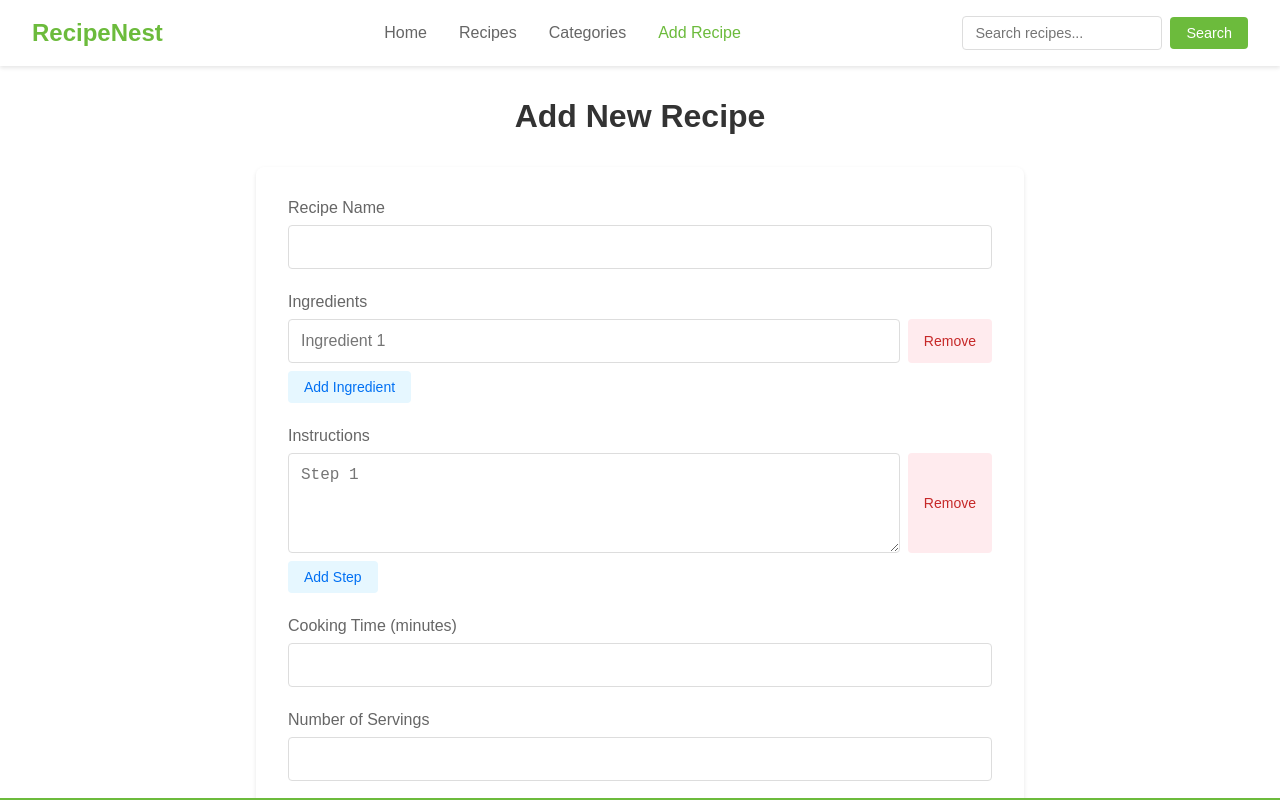
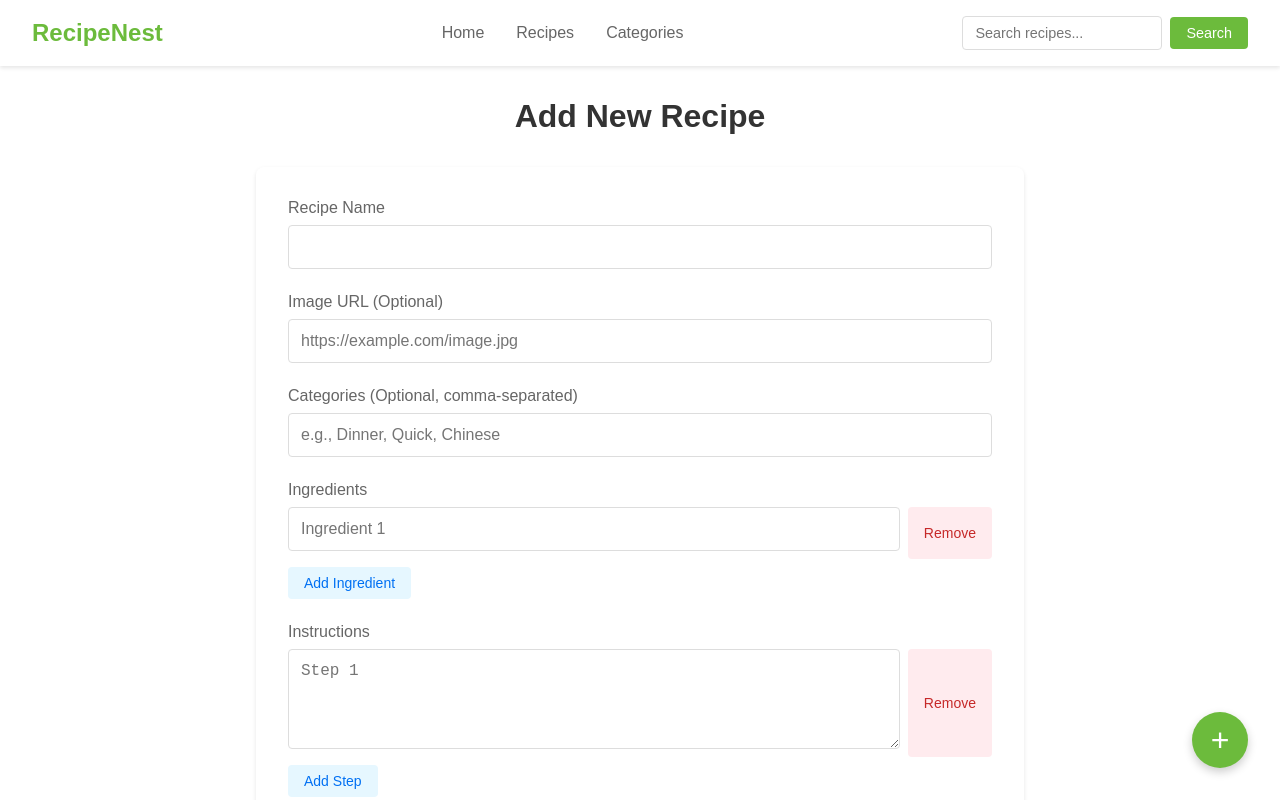
Before and after one commit to noiorhyun/yuexuan-recipe, a Next.js app: page /recipes/add in a window 1280 px wide. Shown: the top 800 px of the page. Built offline with nearby package versions, Linux system fonts and the light colour scheme.

Commit message:
update add recipe

```diff
--- /dev/null
+++ b/app/components/FloatingAddButton.js
@@ -0,0 +1,12 @@
+'use client';
+
+import Link from 'next/link';
+import styles from './FloatingAddButton.module.css';
+
+export default function FloatingAddButton() {
+  return (
+    <Link href="/recipes/add" className={styles.fab} title="Add New Recipe">
+      <span className={styles.icon}>+</span>
+    </Link>
+  );
+}
--- /dev/null
+++ b/app/components/FloatingAddButton.module.css
@@ -0,0 +1,28 @@
+.fab {
+  position: fixed;
+  bottom: 2rem;
+  right: 2rem;
+  width: 56px;
+  height: 56px;
+  background-color: #6CBB3C; /* Use theme color */
+  color: white;
+  border-radius: 50%;
+  display: flex;
+  align-items: center;
+  justify-content: center;
+  box-shadow: 0 4px 10px rgba(0, 0, 0, 0.2);
+  text-decoration: none;
+  z-index: 1000; /* Ensure it's above other content */
+  transition: background-color 0.2s ease-in-out, transform 0.2s ease-in-out;
+}
+
+.fab:hover {
+  background-color: #589e31; /* Darker theme color */
+  transform: scale(1.05); /* Slight grow effect */
+}
+
+.icon {
+  font-size: 2rem;
+  line-height: 1; /* Adjust for vertical centering */
+  font-weight: 300;
+}
--- a/app/components/Navbar.js
+++ b/app/components/Navbar.js
@@ -48,12 +48,6 @@ export default function Navbar() {
         >
           Categories
         </Link>
-        <Link
-          href="/recipes/add"
-          className={`${styles.link} ${pathname === '/recipes/add' ? styles.active : ''}`}
-        >
-          Add Recipe
-        </Link>
       </div>
       <form onSubmit={handleSearch} className={styles.searchForm}>
         <input
--- a/app/layout.js
+++ b/app/layout.js
@@ -1,5 +1,6 @@
 import './globals.css';
 import Navbar from './components/Navbar';
+import FloatingAddButton from './components/FloatingAddButton';
 
 export const metadata = {
   title: 'RecipeNest',
@@ -11,7 +12,8 @@ export default function RootLayout({ children }) {
     <html lang="en">
       <body>
         <Navbar />
-        {children}
+        <main>{children}</main>
+        <FloatingAddButton />
       </body>
     </html>
   );
--- a/app/page.js
+++ b/app/page.js
@@ -13,11 +13,6 @@ export default function Home() {
         </div>
 
         <div className={styles.content}>
-          <div className={styles.ctas}>
-            <Link href="/recipes" className={styles.primary}>
-              View All Recipes
-            </Link>
-          </div>
 
           <div className={styles.loginSection}>
             <LoginForm />
--- a/app/recipes/add/page.js
+++ b/app/recipes/add/page.js
@@ -10,7 +10,9 @@ export default function AddRecipe() {
     ingredients: [''],
     instructions: [''],
     cookingTime: '',
-    servings: ''
+    servings: '',
+    category: '',
+    imageUrl: ''
   });
   const [error, setError] = useState('');
   const router = useRouter();
@@ -52,21 +54,32 @@ export default function AddRecipe() {
     e.preventDefault();
     setError('');
 
+    const recipeData = {
+      ...recipe,
+      cookingTime: parseInt(recipe.cookingTime, 10) || 0,
+      servings: parseInt(recipe.servings, 10) || 0,
+      ingredients: recipe.ingredients.filter(item => item.trim() !== ''),
+      instructions: recipe.instructions.filter(item => item.trim() !== ''),
+      category: recipe.category.split(',').map(cat => cat.trim()).filter(cat => cat !== '')
+    };
+
+    if (!recipeData.name || recipeData.ingredients.length === 0 || recipeData.instructions.length === 0 || !recipeData.cookingTime || !recipeData.servings) {
+      setError('Please fill in all required fields (Name, Ingredients, Instructions, Cooking Time, Servings).');
+      return;
+    }
+
     try {
       const response = await fetch('/api/recipes', {
         method: 'POST',
         headers: {
           'Content-Type': 'application/json',
         },
-        body: JSON.stringify({
-          ...recipe,
-          ingredients: recipe.ingredients.filter(item => item.trim() !== ''),
-          instructions: recipe.instructions.filter(item => item.trim() !== '')
-        }),
+        body: JSON.stringify(recipeData),
       });
 
       if (!response.ok) {
-        throw new Error('Failed to add recipe');
+        const errorData = await response.json();
+        throw new Error(errorData.error || 'Failed to add recipe');
       }
 
       router.push('/recipes');
@@ -90,6 +103,30 @@ export default function AddRecipe() {
             value={recipe.name}
             onChange={handleInputChange}
             required
+          />
+        </div>
+
+        <div className={styles.formGroup}>
+          <label htmlFor="imageUrl">Image URL (Optional)</label>
+          <input
+            type="url"
+            id="imageUrl"
+            name="imageUrl"
+            value={recipe.imageUrl}
+            onChange={handleInputChange}
+            placeholder="https://example.com/image.jpg"
+          />
+        </div>
+
+        <div className={styles.formGroup}>
+          <label htmlFor="category">Categories (Optional, comma-separated)</label>
+          <input
+            type="text"
+            id="category"
+            name="category"
+            value={recipe.category}
+            onChange={handleInputChange}
+            placeholder="e.g., Dinner, Quick, Chinese"
           />
         </div>
 
--- a/app/recipes/add/page.module.css
+++ b/app/recipes/add/page.module.css
@@ -35,6 +35,12 @@
   border: 1px solid #ddd;
   border-radius: 4px;
   font-size: 1rem;
+  margin-bottom: 0.5rem;
+}
+
+.formGroup input:last-child,
+.formGroup textarea:last-child {
+  margin-bottom: 0;
 }
 
 .formGroup textarea {
```
